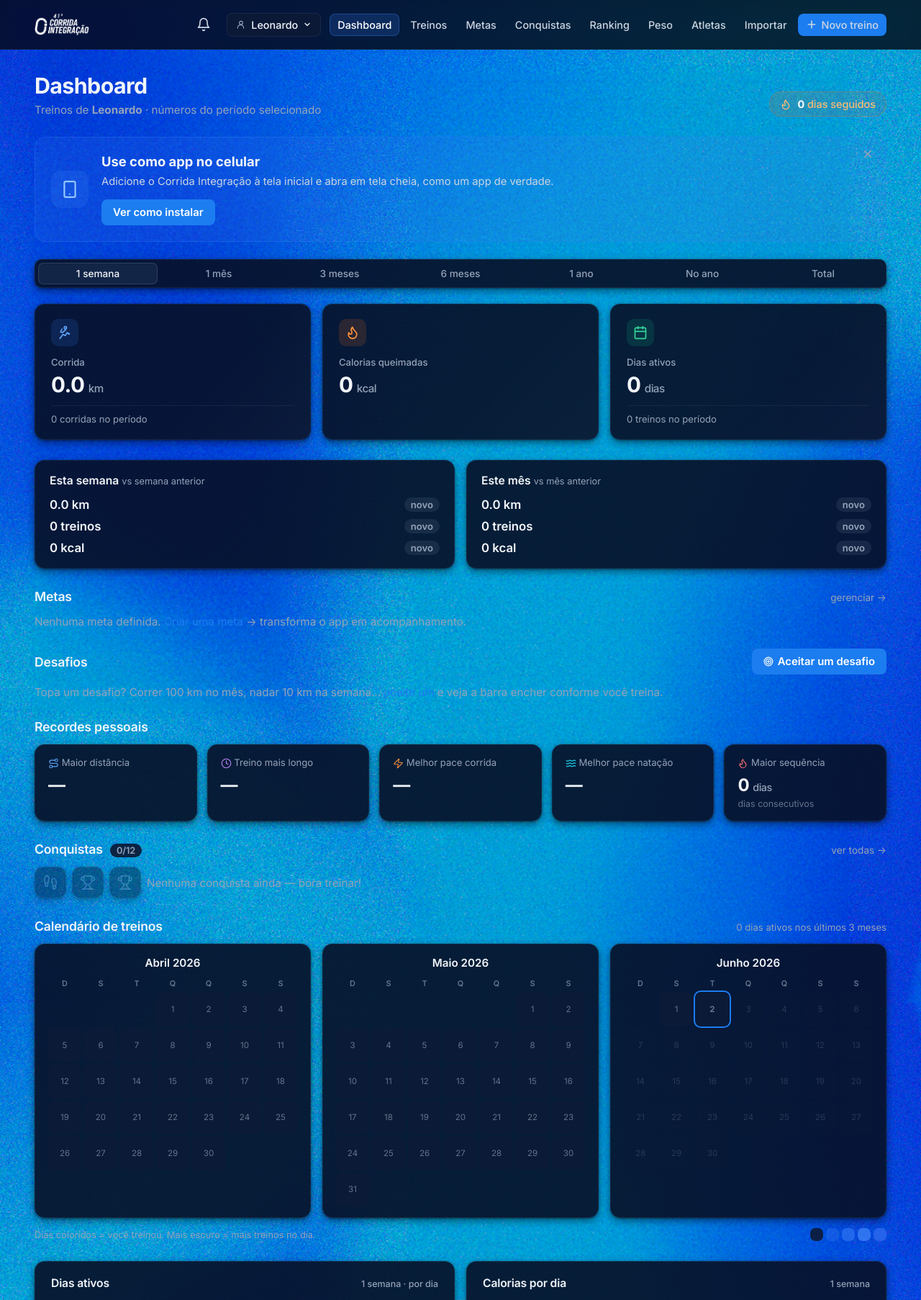
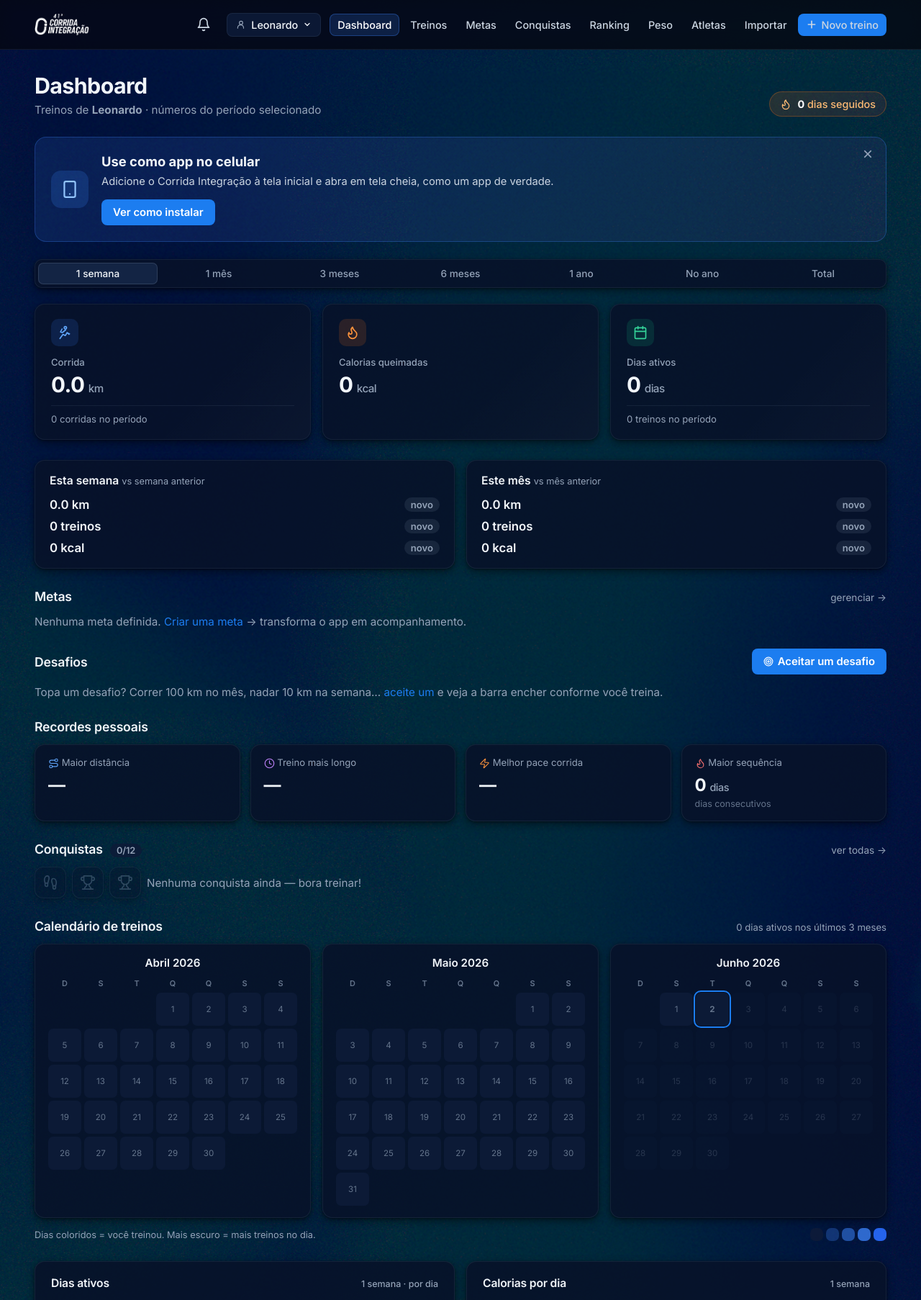
Before and after one commit to Leovilela88/corrida-integracao, a FastAPI app: page /?range=1w in a window 1280 px wide. Shown: the top 1806 px of the page at 72% size. Run offline with FastAPI, Linux system fonts and the light colour scheme; the visitor is signed in with stand-in values (Sample User, id 1); data comes from the database, SQL or seed files in the repository; data that the repository does not hold is empty.

Commit message:
ui+filtros: favicon Integração, fundo escuro, boxes translúcidos, só corrida
- icon.svg refeito (era haltere MultiFit); base.html agora prioriza SVG no favicon e bumpa cache
- --bg para #010714, imagem de fundo com brightness(0.55) + overlay escuro
- panels alpha 0.92 → 0.90 (≈10% transparente)
- dashboard: removido pizza de esportes e linhas natação/bike/trilha/musculação do "Evolução"
- strava_api.fetch: descarta atividades que não sejam Run/TrailRun/VirtualRun
- strava_import (CSV): pula linhas que não mapeiam para corrida

Co-Authored-By: Claude Opus 4.7 <noreply@anthropic.com>

```diff
--- a/static/style.css
+++ b/static/style.css
@@ -1,11 +1,11 @@
 :root {
-    --bg: #04132f;
+    --bg: #010714;
     --bg-grad: radial-gradient(1200px 600px at 80% -10%, rgba(28,125,240,0.10), transparent 60%),
                radial-gradient(900px 500px at -10% 0%, rgba(14,95,207,0.08), transparent 60%);
-    /* superfícies translúcidas — deixam o azul da marca aparecer sutilmente */
-    --panel: rgba(7, 18, 42, 0.92);
-    --panel-2: rgba(13, 27, 56, 0.92);
-    --panel-hover: rgba(20, 38, 72, 0.92);
+    /* superfícies translúcidas — ~10% de transparência, deixam o fundo da marca aparecer */
+    --panel: rgba(7, 18, 42, 0.90);
+    --panel-2: rgba(13, 27, 56, 0.90);
+    --panel-hover: rgba(20, 38, 72, 0.90);
     --text: #f1f5f9;
     --text-2: #cbd5e1;
     --muted: #94a3b8;
@@ -44,6 +44,15 @@ body {
     background-position: top center;
     background-repeat: repeat-y;
     z-index: -1;
+    pointer-events: none;
+    filter: brightness(0.55);
+}
+/* Overlay escuro sobre a imagem de fundo (deixa tudo mais escuro de forma uniforme) */
+#bg-image::after {
+    content: "";
+    position: absolute;
+    inset: 0;
+    background: rgba(1, 7, 20, 0.55);
     pointer-events: none;
 }
 
--- a/strava_api.py
+++ b/strava_api.py
@@ -122,8 +122,16 @@ def _extra_metrics(act: dict) -> Optional[dict]:
     return e or None
 
 
+def _is_running(act: dict) -> bool:
+    """Apenas atividades de corrida (Run, TrailRun, VirtualRun) entram no app."""
+    t = (act.get("sport_type") or act.get("type") or "").lower()
+    return "run" in t
+
+
 def _to_workout(act: dict) -> Optional[ParsedWorkout]:
     try:
+        if not _is_running(act):
+            return None
         ds = act.get("start_date_local") or act.get("start_date")
         d = dtparser.parse(ds).date() if ds else None
         if not d:
--- a/strava_import.py
+++ b/strava_import.py
@@ -211,6 +211,9 @@ def parse_strava_csv(content: bytes) -> ImportResult:
             continue
 
         sport = map_sport(cell("type"))
+        if sport != "corrida":
+            # Corrida Integração: ignora qualquer atividade que não seja corrida
+            continue
 
         dist_raw = _to_float(cell("distance"))
         dist_km = _km_from_distance(dist_raw)
--- a/templates/base.html
+++ b/templates/base.html
@@ -10,12 +10,13 @@
     <meta name="mobile-web-app-capable" content="yes" />
     <meta name="apple-mobile-web-app-status-bar-style" content="black-translucent" />
     <meta name="apple-mobile-web-app-title" content="Corrida Integração" />
-    <link rel="icon" type="image/png" href="/static/icon-192.png" />
-    <link rel="apple-touch-icon" href="/static/icon-192.png" />
+    <link rel="icon" type="image/svg+xml" href="/static/icon.svg?v=2" />
+    <link rel="alternate icon" type="image/png" href="/static/icon-192.png?v=2" />
+    <link rel="apple-touch-icon" href="/static/icon-192.png?v=2" />
     <link rel="preconnect" href="https://fonts.googleapis.com">
     <link rel="preconnect" href="https://fonts.gstatic.com" crossorigin>
     <link href="https://fonts.googleapis.com/css2?family=Inter:wght@400;500;600;700;800&display=swap" rel="stylesheet">
-    <link rel="stylesheet" href="/static/style.css?v=55" />
+    <link rel="stylesheet" href="/static/style.css?v=56" />
     <script src="https://cdn.jsdelivr.net/npm/chart.js@4.4.4/dist/chart.umd.min.js"></script>
 </head>
 <body>
--- a/templates/dashboard.html
+++ b/templates/dashboard.html
@@ -20,7 +20,7 @@
     </div>
     <div class="onboard-body">
         <h2>Conecte seu Strava</h2>
-        <p>Traga seus treinos automaticamente — corrida, natação, bike, trilha e musculação. Conecte uma vez e os treinos novos entram sozinhos.</p>
+        <p>Traga suas corridas automaticamente. Conecte uma vez e as atividades novas entram sozinhas.</p>
         {% if strava_connected %}
         <a href="/importar" class="btn-strava">Importar do Strava</a>
         {% else %}
@@ -272,13 +272,6 @@
             {% else %}<div class="record-value">—</div>{% endif %}
         </div>
         <div class="record-card">
-            <div class="record-label"><span class="record-ico" style="color:#22d3ee">{{ bicon('waves') }}</span> Melhor pace natação</div>
-            {% if records.best_pace.natacao %}
-            <div class="record-value">{{ records.best_pace.natacao.pace }}</div>
-            <div class="record-sub">{{ records.best_pace.natacao.date.strftime('%d/%m/%y') }}</div>
-            {% else %}<div class="record-value">—</div>{% endif %}
-        </div>
-        <div class="record-card">
             <div class="record-label"><span class="record-ico" style="color:#f87171">{{ bicon('flame') }}</span> Maior sequência</div>
             <div class="record-value">{{ records.max_streak }} <span class="record-unit">{{ "dia" if records.max_streak == 1 else "dias" }}</span></div>
             <div class="record-sub">dias consecutivos</div>
@@ -442,16 +435,9 @@
     <div class="chart-box chart-wide">
         <div class="chart-header">
             <h2>Evolução {{ {'day': 'diária', 'week': 'semanal', 'month': 'mensal'}[bucket] }}</h2>
-            <span class="chart-sub">km por esporte · {{ range_label }}</span>
+            <span class="chart-sub">km de corrida · {{ range_label }}</span>
         </div>
         <canvas id="chartEvo"></canvas>
-    </div>
-    <div class="chart-box">
-        <div class="chart-header">
-            <h2>Distribuição</h2>
-            <span class="chart-sub">Treinos por esporte</span>
-        </div>
-        <canvas id="chartPie"></canvas>
     </div>
     <div class="chart-box">
         <div class="chart-header">
@@ -513,10 +499,6 @@
     const cal30 = {{ cal_series|tojson }};
     const weekLabels = {{ evo_labels|tojson }};
     const corridaWeek = {{ corrida_evo|tojson }};
-    const natacaoWeek = {{ natacao_evo|tojson }};
-    const trilhaWeek = {{ trilha_evo|tojson }};
-    const bikeWeek = {{ bike_evo|tojson }};
-    const musculacaoWeek = {{ musculacao_evo|tojson }};
     const breakdown = {{ breakdown|tojson }};
     const bucket = {{ bucket|tojson }};
 
@@ -606,58 +588,21 @@
             labels: weekLabels,
             datasets: [
                 {label: 'Corrida (km)', data: corridaWeek, yAxisID: 'y', borderColor: '#3b82f6',
-                 backgroundColor: 'rgba(59,130,246,0.1)', tension: 0.35, borderWidth: 2.5,
-                 pointRadius: 3, pointHoverRadius: 6, pointBackgroundColor: '#3b82f6'},
-                {label: 'Natação (km)', data: natacaoWeek, yAxisID: 'y', borderColor: '#06b6d4',
-                 backgroundColor: 'rgba(6,182,212,0.1)', tension: 0.35, borderWidth: 2.5,
-                 pointRadius: 3, pointHoverRadius: 6, pointBackgroundColor: '#06b6d4'},
-                {label: 'Trilha (km)', data: trilhaWeek, yAxisID: 'y', borderColor: '#84cc16',
-                 backgroundColor: 'rgba(132,204,22,0.1)', tension: 0.35, borderWidth: 2.5,
-                 pointRadius: 3, pointHoverRadius: 6, pointBackgroundColor: '#84cc16'},
-                {label: 'Bike (km)', data: bikeWeek, yAxisID: 'y', borderColor: '#eab308',
-                 backgroundColor: 'rgba(234,179,8,0.1)', tension: 0.35, borderWidth: 2.5,
-                 pointRadius: 3, pointHoverRadius: 6, pointBackgroundColor: '#eab308'},
-                {label: 'Musculação (min)', data: musculacaoWeek, yAxisID: 'y1', borderColor: '#ef4444',
-                 backgroundColor: 'rgba(239,68,68,0.08)', tension: 0.35, borderWidth: 2.5,
-                 borderDash: [4, 3],
-                 pointRadius: 3, pointHoverRadius: 6, pointBackgroundColor: '#ef4444'},
+                 backgroundColor: 'rgba(59,130,246,0.15)', tension: 0.35, borderWidth: 2.5,
+                 pointRadius: 3, pointHoverRadius: 6, pointBackgroundColor: '#3b82f6', fill: true},
             ]
         },
         options: {
             responsive: true, maintainAspectRatio: false,
             interaction: {mode: 'index', intersect: false},
-            plugins: {legend: {labels: {color: tickColor, usePointStyle: true, padding: 14}}, tooltip: tooltipStyle},
+            plugins: {legend: {display: false}, tooltip: tooltipStyle},
             scales: {
                 y: {
                     type: 'linear', position: 'left', beginAtZero: true,
                     ticks: {color: tickColor, font: {size: 11}}, grid: {color: gridColor},
                     title: {display: true, text: 'km', color: tickColor, font: {size: 11}},
                 },
-                y1: {
-                    type: 'linear', position: 'right', beginAtZero: true,
-                    ticks: {color: tickColor, font: {size: 11}}, grid: {drawOnChartArea: false},
-                    title: {display: true, text: 'minutos', color: tickColor, font: {size: 11}},
-                },
                 x: {ticks: {color: tickColor, font: {size: 10}}, grid: {display: false}},
-            }
-        }
-    });
-
-    new Chart(document.getElementById('chartPie'), {
-        type: 'doughnut',
-        data: {
-            labels: ['Corrida', 'Natação', 'Musculação', 'Trilha', 'Bike', 'Outro'],
-            datasets: [{
-                data: [breakdown.corrida, breakdown.natacao, breakdown.musculacao, breakdown.trilha, breakdown.bike, breakdown.outro],
-                backgroundColor: ['#3b82f6', '#06b6d4', '#ef4444', '#84cc16', '#eab308', '#a855f7'],
-                borderColor: '#111a2e', borderWidth: 3,
-            }]
-        },
-        options: {
-            responsive: true, maintainAspectRatio: false, cutout: '65%',
-            plugins: {
-                legend: {position: 'bottom', labels: {color: tickColor, usePointStyle: true, padding: 12, font: {size: 12}}},
-                tooltip: tooltipStyle,
             }
         }
     });
```
Also changed, not shown: static/icon.svg.
